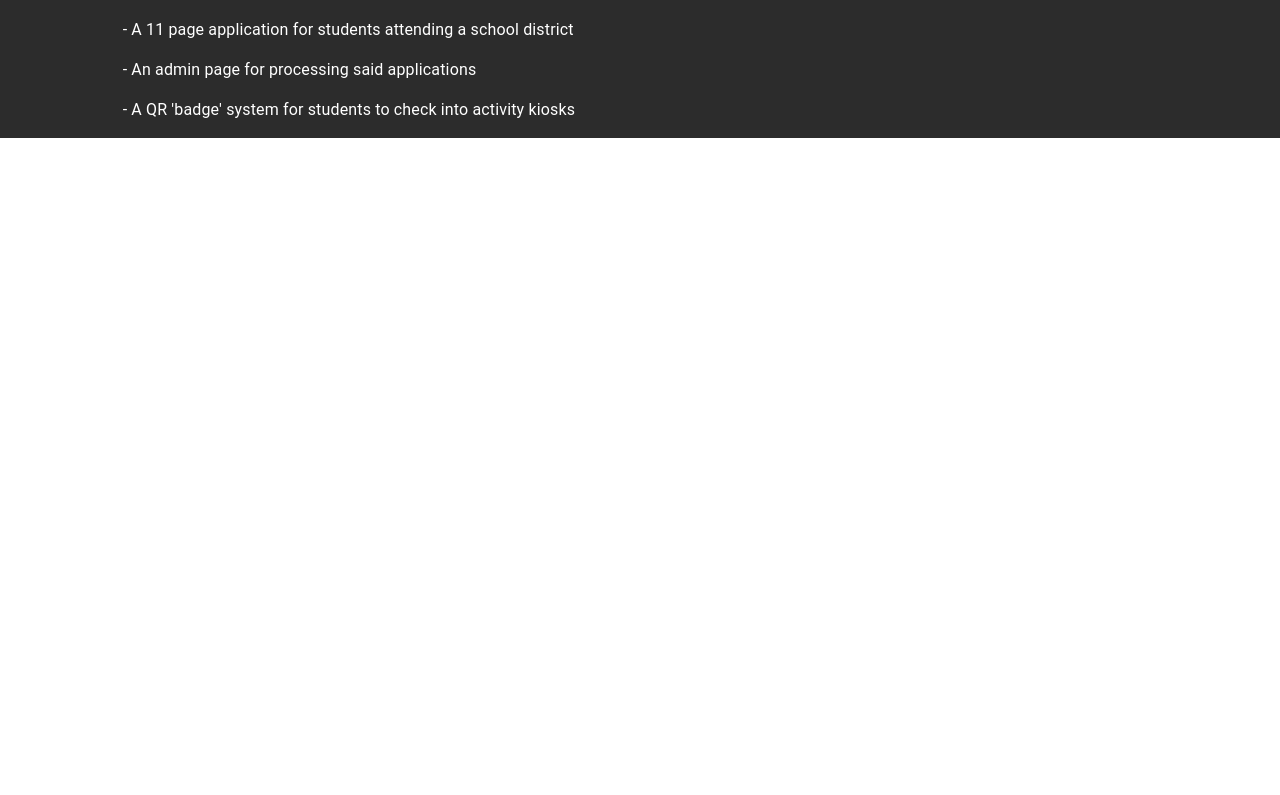
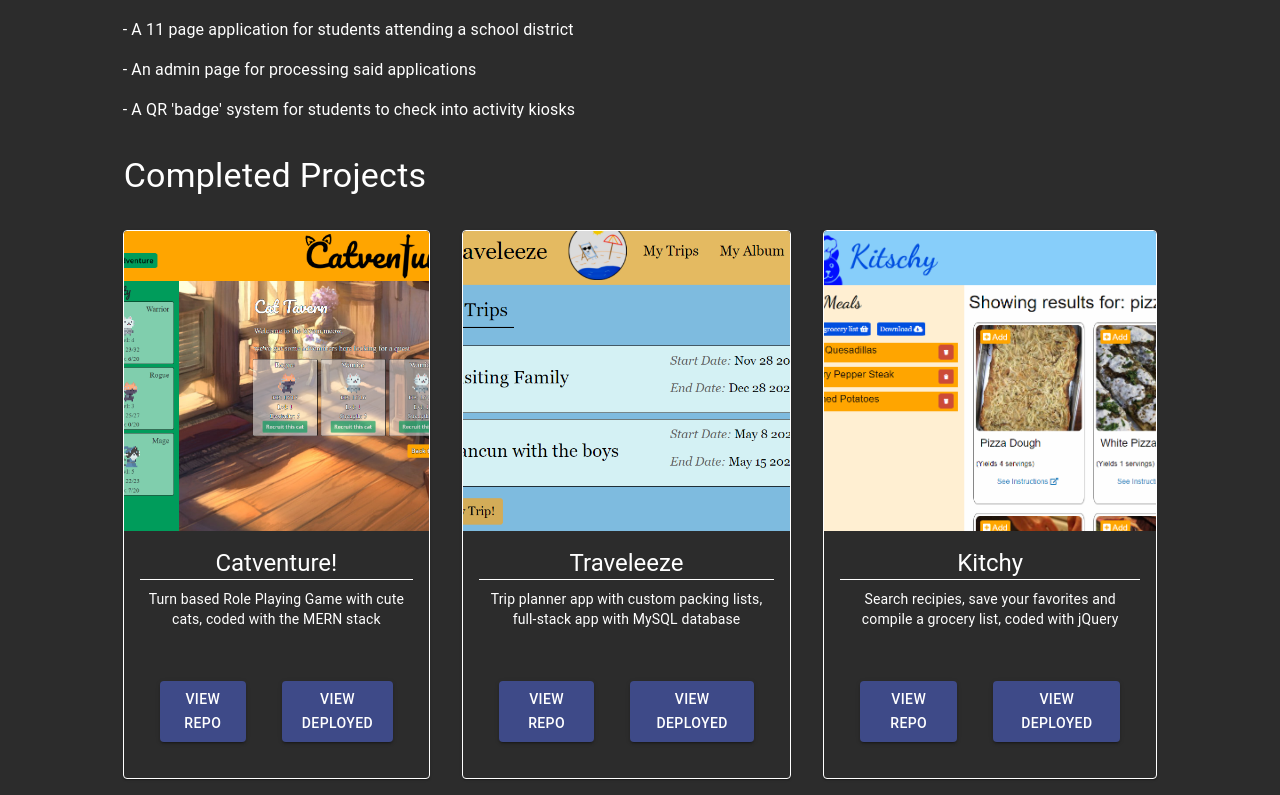
Before and after one commit to emdorgan/portfolio, a React (Vite) app: page /projects in a window 1280 px wide. Shown: the part 666-1461 px from the top of the page. Before the commit the page ends 804 px from the top, so only its background shows below. Built offline with nearby package versions, Linux system fonts and the light colour scheme.

Commit message:
feat: add image card component

```diff
--- /dev/null
+++ b/src/components/ImageCard.tsx
@@ -0,0 +1,38 @@
+import Card from '@mui/material/Card';
+import CardActions from '@mui/material/CardActions';
+import CardContent from '@mui/material/CardContent';
+import CardMedia from '@mui/material/CardMedia';
+import Button from '@mui/material/Button';
+import Typography from '@mui/material/Typography';
+import { Project } from '../pages/Projects';
+
+type Props = {
+    project : Project;
+};
+
+const ImageCard = ({project} : Props) => {
+  return (
+    <Card sx={{ maxWidth: 400, border: '1px solid #fff', color: '#fff', m: '1em' }}>
+      <CardMedia
+        component="img"
+        alt="green iguana"
+        height="300"
+        image={project.image}
+      />
+      <CardContent>
+        <Typography gutterBottom variant="h5" component="div" sx={{borderBottom: '1px solid #fff'}}>
+          {project.title}
+        </Typography>
+        <Typography variant="body2">
+          {project.description}
+        </Typography>
+      </CardContent>
+      <CardActions sx={{display: 'flex', justifyContent: 'center'}}>
+        <Button sx={{m: '2em'}} variant='contained' onClick={()=> window.open(project.repo)}>View Repo</Button>
+        <Button sx={{m: '2em'}} variant='contained' onClick={()=> window.open(project.deployed)}>View Deployed</Button>
+      </CardActions>
+    </Card>
+  );
+}
+
+export default ImageCard;
--- a/src/components/Layout.tsx
+++ b/src/components/Layout.tsx
@@ -20,6 +20,7 @@ import resume from '../assets/pdf/emd-portfolio.pdf'
 
 //@TODO make variant where resume link is different based on if the user followed the link from my tech solutions resume or my web dev resume
 
+//@TODO center the image on mobile screens
 const domWindow = window;
 
 interface Props {
--- a/src/pages/Projects.tsx
+++ b/src/pages/Projects.tsx
@@ -1,10 +1,49 @@
-import { Button, Container, List, ListItem, Typography } from "@mui/material"
+import { Box, Button, Container, List, ListItem, Typography, useMediaQuery } from "@mui/material"
 import Grid from '@mui/material/Unstable_Grid2';
+import catventure from '../assets/images/catventure.png';
+import traveleeze from '../assets/images/traveleeze.png';
+import kitchy from '../assets/images/kitschy.png';
+import ImageCard from "../components/ImageCard";
+import { useTheme } from "@emotion/react";
 
-//@TODO add technologies used
-//@TODO for the e-sports calendar, describe challenges
+//@TODO Re-host Traveleeze, it's broken
+
+export type Project = {
+    image : string;
+    title : string;
+    description : string;
+    repo : string;
+    deployed : string;
+}
+
+const projectList : Project[] = [
+    {
+        image: catventure,
+        title: 'Catventure!',
+        description: 'Turn based Role Playing Game with cute cats, coded with the MERN stack',
+        repo: 'https://github.com/emdorgan/catventure-game',
+        deployed: 'https://catventure.herokuapp.com/',
+    },
+    {
+        image: traveleeze,
+        title: 'Traveleeze',
+        description: 'Trip planner app with custom packing lists, full-stack app with MySQL database',
+        repo: 'https://github.com/emdorgan/trip-planner',
+        deployed: 'https://evening-fjord-31070.herokuapp.com/',
+    },
+    {
+        image: kitchy,
+        title: 'Kitchy',
+        description: 'Search recipies, save your favorites and compile a grocery list, coded with jQuery',
+        repo: 'https://github.com/emdorgan/kitschy-app',
+        deployed: 'https://starryblue7.github.io/kitschy-app/',
+    }
+]
 
 const Projects = () => {
+    const theme = useTheme();
+    const isLargeScreen = useMediaQuery(theme.breakpoints.up('lg'));
+
     return (
         <Container maxWidth={false} disableGutters  sx={{marginTop: '120px', marginLeft: 0, marginRight: 0}}>
             <Grid container spacing={0}>
@@ -35,6 +74,10 @@ const Projects = () => {
                         <ListItem>- An admin page for processing said applications</ListItem>
                         <ListItem>- A QR 'badge' system for students to check into activity kiosks</ListItem>
                     </List>
+                    <Typography align='left' variant='h4' sx={{margin: '0.5em'}}>Completed Projects</Typography>
+                    <Box flexDirection={isLargeScreen ? 'row' : 'column'} sx={{display: 'flex', justifyContent: 'space-evenly', alignItems: 'center'}}>
+                        {projectList.map((project) => <ImageCard project={project} />)}
+                    </Box>
                 </Grid>
                 <Grid md={1} sm={0}></Grid>
             </Grid>
--- a/tsconfig.json
+++ b/tsconfig.json
@@ -20,6 +20,9 @@
     "noUnusedParameters": true,
     "noFallthroughCasesInSwitch": true
   },
-  "include": ["src"],
+  "include": [
+    "src",
+    "mui.d.ts"
+  ],
   "references": [{ "path": "./tsconfig.node.json" }]
 }
```
Also changed, not shown: src/components/QuiltedImageList.tsx (line endings or trailing spaces), src/pages/About.tsx (line endings or trailing spaces), src/pages/Home.tsx (line endings or trailing spaces).
